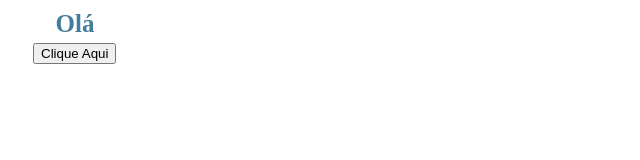
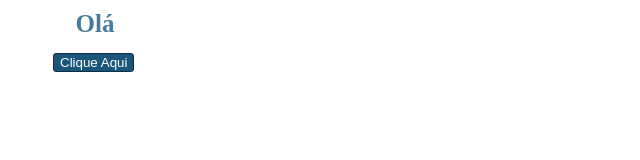
Before and after one commit to cryswerton/minha-extensao, a browser extension: page index.html in a window 1280 px wide. Shown: the whole page, without its empty margins (0-640 px from the left). Drawn offline with Linux system fonts and the light colour scheme.

Commit message:
update do padding e margin e add estilo ao botão

```diff
--- a/script.js
+++ b/script.js
@@ -5,7 +5,7 @@ document.addEventListener('DOMContentLoaded', function(){
 
     btn.onclick = function(e) {
         e.preventDefault()
-        txt.innerHTML = 'Minha Primeira Extensão Chrome'
+        txt.innerHTML = '<p>Essa é a minha primeira extensão do Google Chrome</p>'
     }
 
 })
--- a/style.css
+++ b/style.css
@@ -5,7 +5,7 @@ body{
 
 #content{
     width: 150px;
-    padding: 10px 0px 10px 0px;
+    padding: 10px 20px;
 }
 
 #titulo{
@@ -17,5 +17,14 @@ body{
 }
 
 #btn{
+    margin-top: 10px;
     margin-left: 33px;
+    background-color: #1b5579;
+    color: white;
+    border: 1px solid #0a2f46;
+    border-radius: 3px;
+    outline: inherit;
 }
+#btn:hover{
+    background-color: #457B9D;
+}
```
